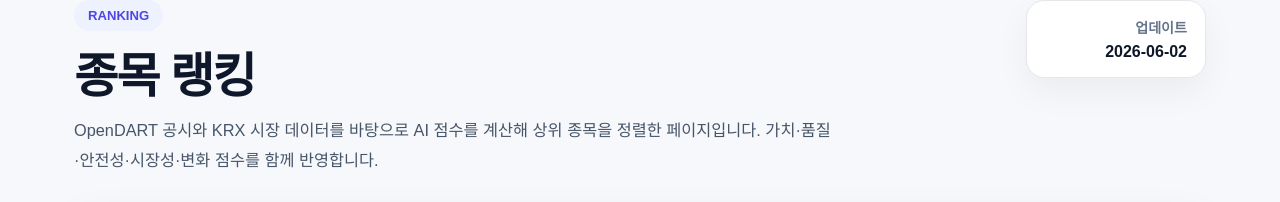
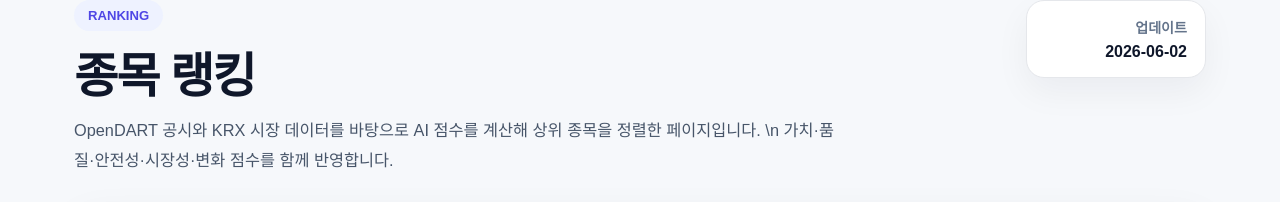
Before and after one commit to DcoyA/screener, a Next.js app: page /ranking in a window 1280 px wide. Shown: the part 82-284 px from the top of the page. Built offline with nearby package versions, Linux system fonts and the light colour scheme.

Commit message:
Update page.js

```diff
--- a/app/ranking/page.js
+++ b/app/ranking/page.js
@@ -89,7 +89,7 @@ export default function RankingPage() {
             <h1>종목 랭킹</h1>
             <p className="desc">
               OpenDART 공시와 KRX 시장 데이터를 바탕으로 AI 점수를 계산해 상위
-              종목을 정렬한 페이지입니다. 가치·품질·안전성·시장성·변화 점수를
+              종목을 정렬한 페이지입니다. \n 가치·품질·안전성·시장성·변화 점수를
               함께 반영합니다.
             </p>
           </div>
```
